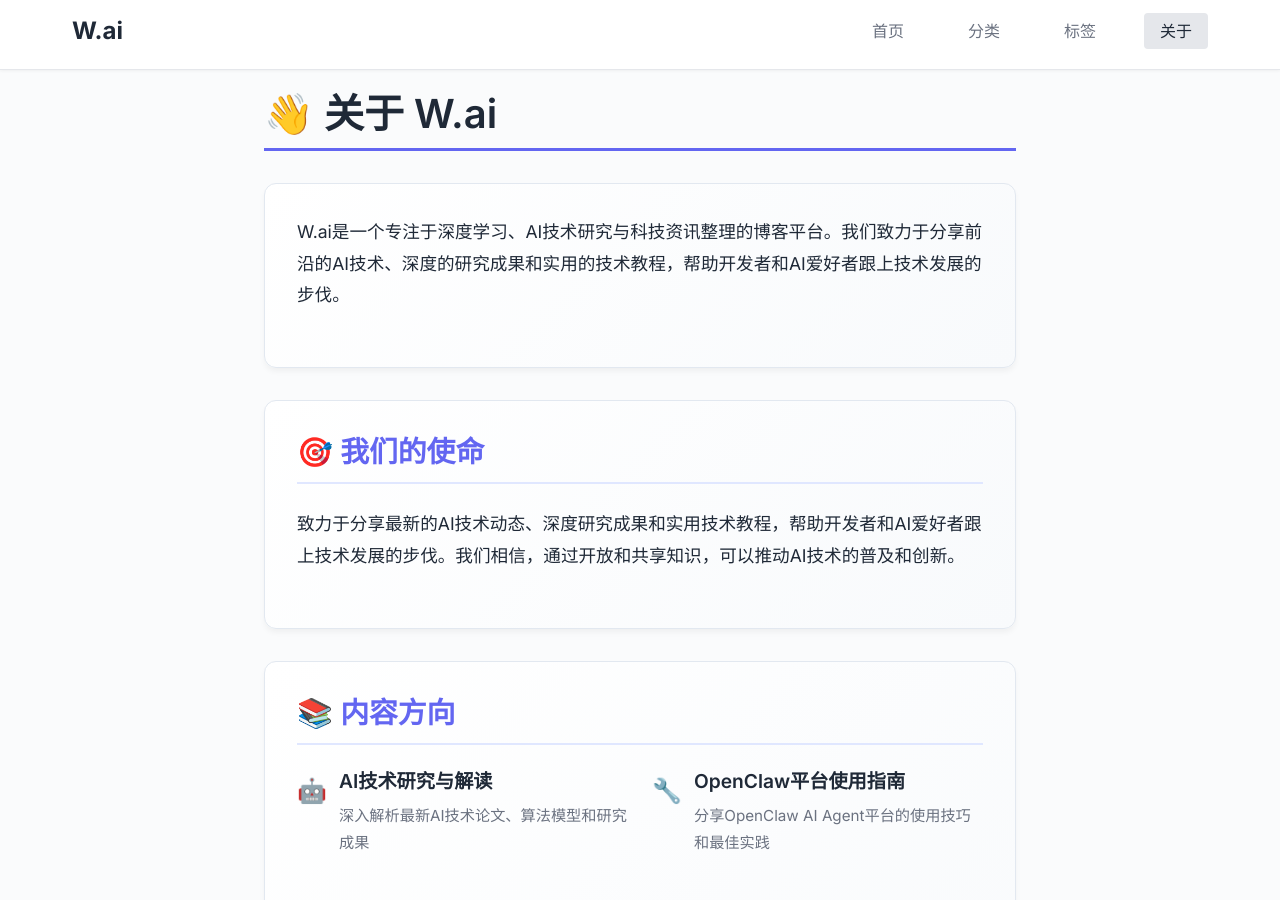
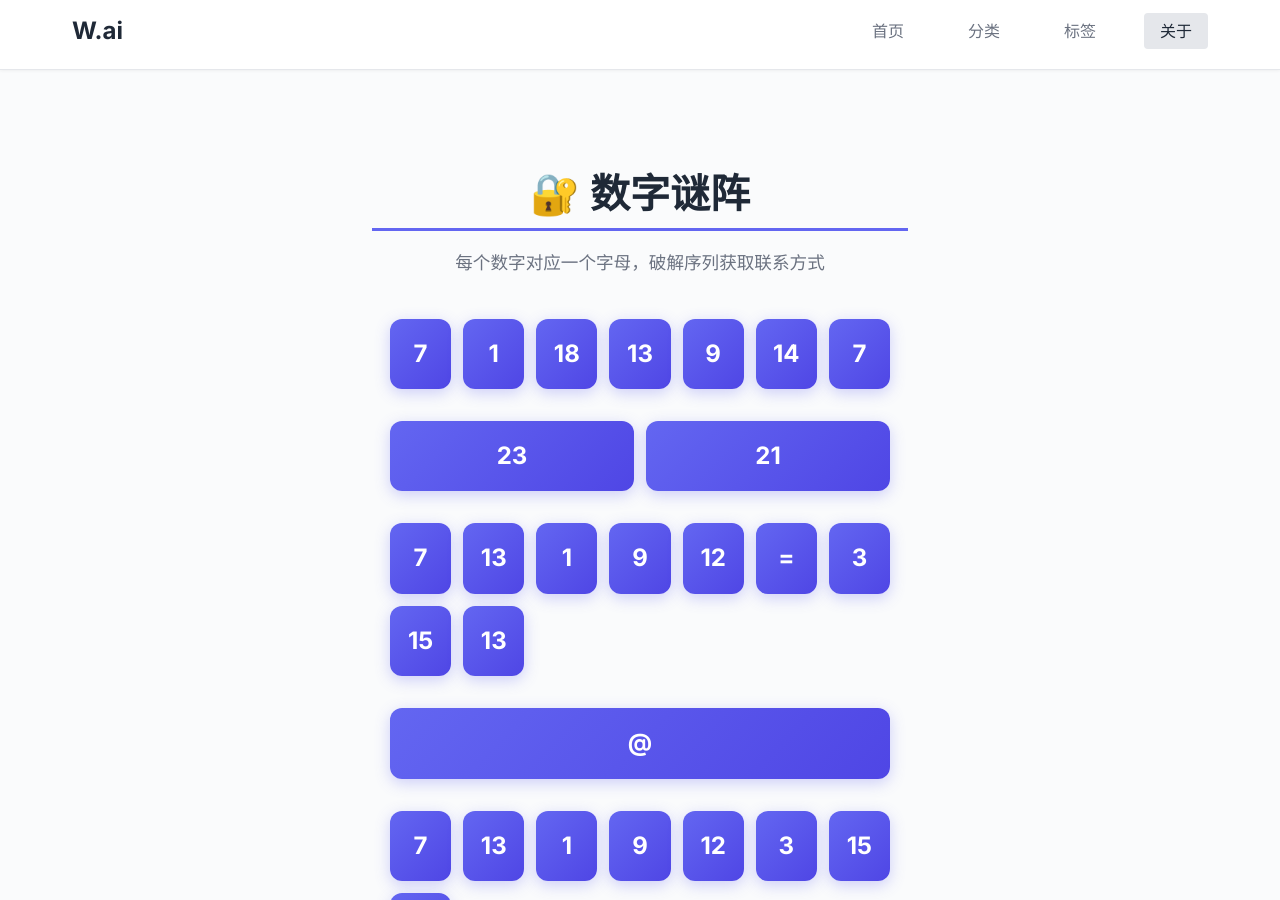
Before and after one commit to wujiaming88/wujiaming88.github.io, a Jekyll site: the page built from about.markdown, in a window 1280 px wide and 900 px high. Built offline with Jekyll 4.4.1, drawn with Linux system fonts in a browser that asks for light colours; some of the changed text lies outside the part shown.

Commit message:
Update about page

```diff
--- a/about.markdown
+++ b/about.markdown
@@ -1,164 +1,284 @@
 ---
 layout: default
-title: 关于我们
+title: 解谜 Contact
 permalink: /about/
 ---
 
 <style>
-/* 关于页面专属样式 */
-.about-section {
-    background: linear-gradient(135deg, #ffffff 0%, #f8fafc 100%);
-    border: 1px solid #e2e8f0;
-    border-radius: 12px;
+.puzzle-container {
+    max-width: 600px;
+    margin: 3rem auto;
     padding: 2rem;
-    margin-bottom: 2rem;
-    box-shadow: 0 4px 6px -1px rgba(0, 0, 0, 0.05);
+    text-align: center;
 }
 
-.about-section h2 {
-    color: #6366f1;
-    border-bottom: 2px solid #e0e7ff;
-    padding-bottom: 0.75rem;
+.puzzle-title {
+    font-size: 2.5rem;
+    margin-bottom: 1rem;
+    color: #1f2937;
+}
+
+.puzzle-subtitle {
+    color: #6b7280;
+    margin-bottom: 2.5rem;
+    font-size: 1.1rem;
+}
+
+/* 数字网格 */
+.number-grid {
+    display: grid;
+    grid-template-columns: repeat(auto-fit, minmax(60px, 1fr));
+    gap: 0.75rem;
+    max-width: 500px;
+    margin: 0 auto 2rem;
+}
+
+.number-cell {
+    background: linear-gradient(135deg, #6366f1 0%, #4f46e5 100%);
+    color: white;
+    padding: 1rem;
+    border-radius: 12px;
+    font-size: 1.5rem;
+    font-weight: bold;
+    box-shadow: 0 4px 15px rgba(99, 102, 241, 0.3);
+    transition: transform 0.2s ease;
+}
+
+.number-cell:hover {
+    transform: scale(1.05);
+}
+
+/* 输入框 */
+.answer-input {
+    width: 100%;
+    max-width: 400px;
+    padding: 1rem 1.5rem;
+    font-size: 1.2rem;
+    border: 2px solid #e5e7eb;
+    border-radius: 50px;
+    outline: none;
+    transition: all 0.3s ease;
+    text-align: center;
     margin-bottom: 1.5rem;
 }
 
-/* 联系邮箱 - 醒目样式 */
-.contact-email-box {
-    background: linear-gradient(135deg, #6366f1 0%, #4f46e5 100%);
-    border-radius: 12px;
-    padding: 2rem;
-    margin-bottom: 1.5rem;
-    text-align: center;
-    box-shadow: 0 10px 25px -5px rgba(99, 102, 241, 0.4);
+.answer-input:focus {
+    border-color: #6366f1;
+    box-shadow: 0 0 0 4px rgba(99, 102, 241, 0.1);
 }
 
-.contact-email-box h3 {
-    color: rgba(255, 255, 255, 0.9);
-    font-size: 1.2rem;
-    margin-bottom: 1rem;
+.submit-btn {
+    background: linear-gradient(135deg, #6366f1 0%, #4f46e5 100%);
+    color: white;
+    border: none;
+    padding: 1rem 3rem;
+    font-size: 1.1rem;
+    font-weight: 600;
+    border-radius: 50px;
+    cursor: pointer;
+    transition: all 0.3s ease;
+    box-shadow: 0 4px 15px rgba(99, 102, 241, 0.3);
 }
 
-.contact-email-link {
+.submit-btn:hover {
+    transform: translateY(-2px);
+    box-shadow: 0 8px 25px rgba(99, 102, 241, 0.4);
+}
+
+/* 结果展示 - 仪式感动画 */
+.result-container {
+    display: none;
+    margin-top: 2rem;
+    padding: 2rem;
+    background: linear-gradient(135deg, #f0fdf4 0%, #dcfce7 100%);
+    border-radius: 20px;
+    border: 2px solid #22c55e;
+    animation: reveal 0.8s ease-out;
+}
+
+@keyframes reveal {
+    0% {
+        opacity: 0;
+        transform: scale(0.8) translateY(20px);
+    }
+    50% {
+        transform: scale(1.05) translateY(-10px);
+    }
+    100% {
+        opacity: 1;
+        transform: scale(1) translateY(0);
+    }
+}
+
+.result-icon {
+    font-size: 4rem;
+    margin-bottom: 1rem;
+    animation: bounce 1s ease infinite;
+}
+
+@keyframes bounce {
+    0%, 100% { transform: translateY(0); }
+    50% { transform: translateY(-10px); }
+}
+
+.result-title {
+    font-size: 1.5rem;
+    color: #166534;
+    margin-bottom: 1rem;
+    font-weight: bold;
+}
+
+.email-display {
     display: inline-flex;
     align-items: center;
     gap: 0.75rem;
-    background: rgba(255, 255, 255, 0.95);
+    background: white;
     color: #6366f1 !important;
-    padding: 1rem 2rem;
+    padding: 1.25rem 2rem;
     border-radius: 50px;
     font-size: 1.3rem;
     font-weight: 600;
     text-decoration: none !important;
-    transition: all 0.3s ease;
     box-shadow: 0 4px 15px rgba(0, 0, 0, 0.1);
+    animation: glow 2s ease-in-out infinite;
 }
 
-.contact-email-link:hover {
-    transform: translateY(-3px);
-    box-shadow: 0 8px 25px rgba(0, 0, 0, 0.2);
-    text-decoration: none !important;
+@keyframes glow {
+    0%, 100% { box-shadow: 0 4px 15px rgba(99, 102, 241, 0.2); }
+    50% { box-shadow: 0 4px 25px rgba(99, 102, 241, 0.4); }
 }
 
-.contact-links {
-    display: flex;
-    justify-content: center;
-    gap: 2rem;
-    flex-wrap: wrap;
+.error-message {
+    color: #ef4444;
+    margin-top: 1rem;
+    display: none;
+    animation: shake 0.5s ease;
 }
 
-.contact-link-item {
-    display: flex;
-    align-items: center;
-    gap: 0.5rem;
-    color: #6366f1;
-    text-decoration: none;
-    padding: 0.75rem 1.5rem;
-    background: #f5f3ff;
-    border-radius: 8px;
-    transition: all 0.2s ease;
+@keyframes shake {
+    0%, 100% { transform: translateX(0); }
+    25% { transform: translateX(-10px); }
+    75% { transform: translateX(10px); }
 }
 
-.contact-link-item:hover {
-    background: #ede9fe;
-    transform: translateY(-2px);
+/* 提示 */
+.hint {
+    margin-top: 2rem;
+    color: #9ca3af;
+    font-size: 0.9rem;
+    cursor: pointer;
+}
+
+.hint:hover {
+    color: #6b7280;
 }
 </style>
 
-<div style="max-width: 800px; margin: 0 auto;">
-    <h1 style="font-size: 2.5rem; margin-bottom: 2rem; color: #1f2937;">👋 关于 W.ai</h1>
+<div class="puzzle-container">
+    <h1 class="puzzle-title">🔐 数字谜阵</h1>
+    <p class="puzzle-subtitle">每个数字对应一个字母，破解序列获取联系方式</p>
 
-    <div class="about-section fade-in">
-        <p style="font-size: 1.1rem; line-height: 1.8; margin-bottom: 1.5rem;">
-            W.ai是一个专注于深度学习、AI技术研究与科技资讯整理的博客平台。我们致力于分享前沿的AI技术、深度的研究成果和实用的技术教程，帮助开发者和AI爱好者跟上技术发展的步伐。
-        </p>
+    <!-- 数字序列展示 -->
+    <div class="number-grid">
+        <div class="number-cell">7</div>
+        <div class="number-cell">1</div>
+        <div class="number-cell">18</div>
+        <div class="number-cell">13</div>
+        <div class="number-cell">9</div>
+        <div class="number-cell">14</div>
+        <div class="number-cell">7</div>
+    </div>
+    <div class="number-grid">
+        <div class="number-cell">23</div>
+        <div class="number-cell">21</div>
+    </div>
+    <div class="number-grid">
+        <div class="number-cell">7</div>
+        <div class="number-cell">13</div>
+        <div class="number-cell">1</div>
+        <div class="number-cell">9</div>
+        <div class="number-cell">12</div>
+        <div class="number-cell">=</div>
+        <div class="number-cell">3</div>
+        <div class="number-cell">15</div>
+        <div class="number-cell">13</div>
+    </div>
+    <div class="number-grid">
+        <div class="number-cell">@</div>
+    </div>
+    <div class="number-grid">
+        <div class="number-cell">7</div>
+        <div class="number-cell">13</div>
+        <div class="number-cell">1</div>
+        <div class="number-cell">9</div>
+        <div class="number-cell">12</div>
+        <div class="number-cell">3</div>
+        <div class="number-cell">15</div>
+        <div class="number-cell">13</div>
     </div>
 
-    <div class="about-section fade-in">
-        <h2 style="font-size: 1.8rem;">🎯 我们的使命</h2>
-        <p style="font-size: 1.1rem; line-height: 1.8;">
-            致力于分享最新的AI技术动态、深度研究成果和实用技术教程，帮助开发者和AI爱好者跟上技术发展的步伐。我们相信，通过开放和共享知识，可以推动AI技术的普及和创新。
-        </p>
+    <input type="text" id="answer" class="answer-input" placeholder="输入破解的答案..." autocomplete="off">
+
+    <br>
+
+    <button class="submit-btn" onclick="checkAnswer()">🔓 解锁答案</button>
+
+    <p class="error-message" id="error">❌ 再试一次，字母顺序很重要！</p>
+
+    <!-- 正确答案展示 -->
+    <div class="result-container" id="result">
+        <div class="result-icon">🎉</div>
+        <div class="result-title">✨ 恭喜破解！✨</div>
+        <a href="mailto:garming.wu@gmail.com" class="email-display">
+            <span>✉️</span>
+            <span>garming.wu@gmail.com</span>
+        </a>
     </div>
 
-    <div class="about-section fade-in">
-        <h2 style="font-size: 1.8rem;">📚 内容方向</h2>
-        <ul style="list-style: none; padding: 0; margin: 0; display: grid; grid-template-columns: repeat(auto-fit, minmax(250px, 1fr)); gap: 1.5rem;">
-            <li style="display: flex; align-items: flex-start; gap: 0.75rem;">
-                <span style="font-size: 1.5rem; margin-top: 0.2rem;">🤖</span>
-                <div>
-                    <h3 style="font-size: 1.2rem; margin-bottom: 0.5rem; color: #1f2937;">AI技术研究与解读</h3>
-                    <p style="color: #6b7280; font-size: 0.95rem;">深入解析最新AI技术论文、算法模型和研究成果</p>
-                </div>
-            </li>
-            <li style="display: flex; align-items: flex-start; gap: 0.75rem;">
-                <span style="font-size: 1.5rem; margin-top: 0.2rem;">🔧</span>
-                <div>
-                    <h3 style="font-size: 1.2rem; margin-bottom: 0.5rem; color: #1f2937;">OpenClaw平台使用指南</h3>
-                    <p style="color: #6b7280; font-size: 0.95rem;">分享OpenClaw AI Agent平台的使用技巧和最佳实践</p>
-                </div>
-            </li>
-            <li style="display: flex; align-items: flex-start; gap: 0.75rem;">
-                <span style="font-size: 1.5rem; margin-top: 0.2rem;">🧠</span>
-                <div>
-                    <h3 style="font-size: 1.2rem; margin-bottom: 0.5rem; color: #1f2937;">深度学习算法与应用</h3>
-                    <p style="color: #6b7280; font-size: 0.95rem;">讲解深度学习算法原理和实际应用案例</p>
-                </div>
-            </li>
-            <li style="display: flex; align-items: flex-start; gap: 0.75rem;">
-                <span style="font-size: 1.5rem; margin-top: 0.2rem;">📰</span>
-                <div>
-                    <h3 style="font-size: 1.2rem; margin-bottom: 0.5rem; color: #1f2937;">科技资讯与行业动态</h3>
-                    <p style="color: #6b7280; font-size: 0.95rem;">追踪全球AI科技发展趋势和行业动态</p>
-                </div>
-            </li>
-            <li style="display: flex; align-items: flex-start; gap: 0.75rem;">
-                <span style="font-size: 1.5rem; margin-top: 0.2rem;">💻</span>
-                <div>
-                    <h3 style="font-size: 1.2rem; margin-bottom: 0.5rem; color: #1f2937;">编程技巧与开发工具</h3>
-                    <p style="color: #6b7280; font-size: 0.95rem;">分享实用的编程技巧和高效的开发工具</p>
-                </div>
-            </li>
-        </ul>
-    </div>
+    <p class="hint" onclick="toggleHint()">💡 提示：26个英文字母对应1-26</p>
+    <p id="hint-text" style="display:none; color: #9ca3af; margin-top: 0.5rem;">A=1, B=2, ..., Z=26</p>
+</div>
 
-    <div class="about-section fade-in">
-        <h2 style="font-size: 1.8rem;">📞 联系方式</h2>
+<script>
+function checkAnswer() {
+    const answer = document.getElementById('answer').value.toLowerCase().trim();
+    const correctAnswers = [
+        'garming.wu@gmail.com',
+        'garming.wu@gmail.com',
+        'garming.wu@gmail.com',
+        'garmingwu@gmail.com'
+    ];
 
-        <!-- 醒目的联系邮箱 -->
-        <div class="contact-email-box">
-            <h3>📧 联系我们</h3>
-            <a href="mailto:garming.wu@gmail.com" class="contact-email-link">
-                <span>✉️</span>
-                <span>garming.wu@gmail.com</span>
-            </a>
-        </div>
+    if (correctAnswers.includes(answer)) {
+        document.getElementById('result').style.display = 'block';
+        document.getElementById('error').style.display = 'none';
+        document.getElementById('answer').style.display = 'none';
+        document.querySelector('.submit-btn').style.display = 'none';
+        document.querySelector('.hint').style.display = 'none';
+        document.getElementById('hint-text').style.display = 'none';
 
-        <!-- 其他联系方式 -->
-        <div class="contact-links">
-            <a href="https://github.com/wujiaming88" target="_blank" rel="noopener noreferrer" class="contact-link-item">
-                <span>🐙</span>
-                <span>GitHub</span>
-            </a>
-        </div>
-    </div>
-</div>
+        // 添加庆祝音效（可选）
+        playCelebration();
+    } else {
+        document.getElementById('error').style.display = 'block';
+        document.getElementById('result').style.display = 'none';
+    }
+}
+
+function toggleHint() {
+    const hintText = document.getElementById('hint-text');
+    hintText.style.display = hintText.style.display === 'none' ? 'block' : 'none';
+}
+
+// 支持回车提交
+document.getElementById('answer').addEventListener('keypress', function(e) {
+    if (e.key === 'Enter') {
+        checkAnswer();
+    }
+});
+
+function playCelebration() {
+    // 可以添加音效，这里暂时用视觉动画替代
+    console.log('🎉 恭喜找到联系方式！');
+}
+</script>
```
